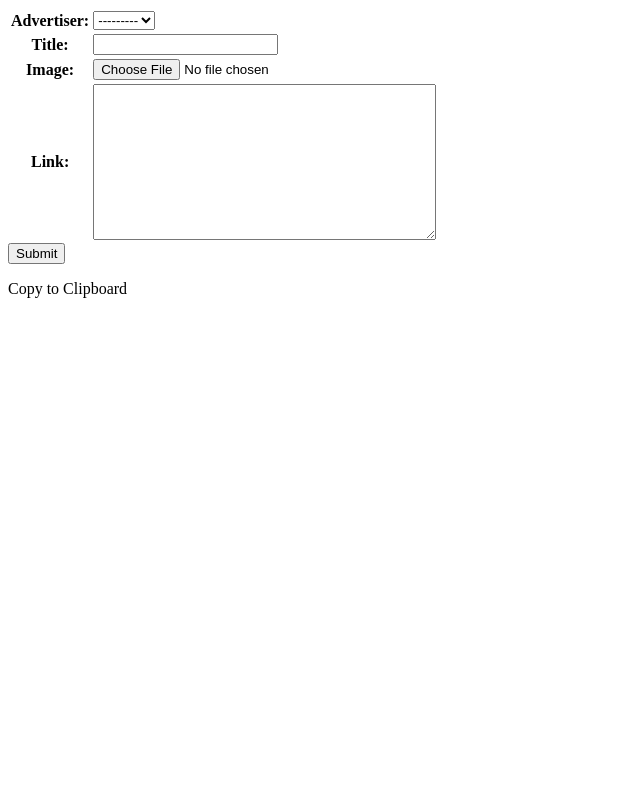
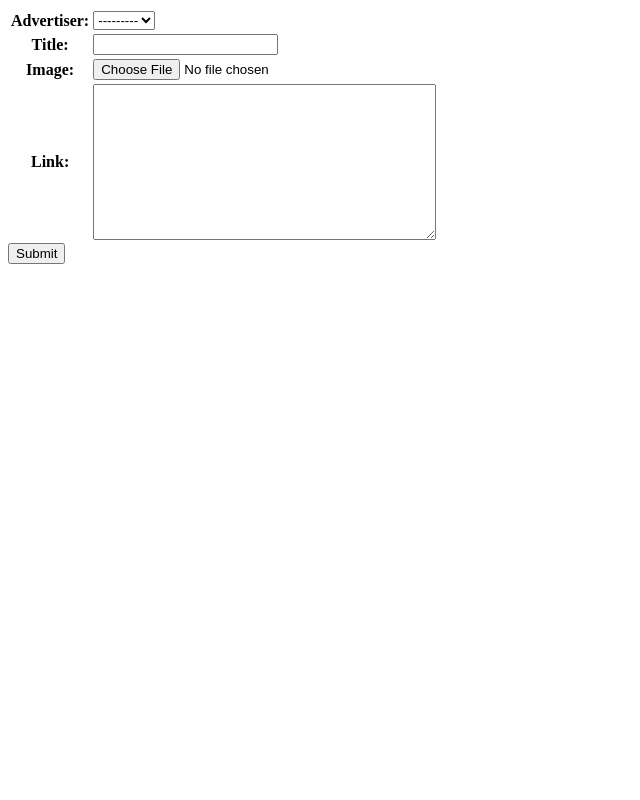
Before and after one commit to mojtabasohrabi/yektanet-django-project, a Django app: page /create_ad/ in a window 1280 px wide. Shown: the whole page, without its empty margins (0-640 px from the left). Run offline with Django 4.2, Linux system fonts and the light colour scheme; data that the repository does not hold is empty.

Commit message:
remove a test text from create_ad template

```diff
--- a/yektanet/advertiser_management/templates/create_ad.html
+++ b/yektanet/advertiser_management/templates/create_ad.html
@@ -7,4 +7,3 @@
     <input type="submit" value="Submit">
   </form>
 {% endblock %}
-Copy to Clipboard
```
